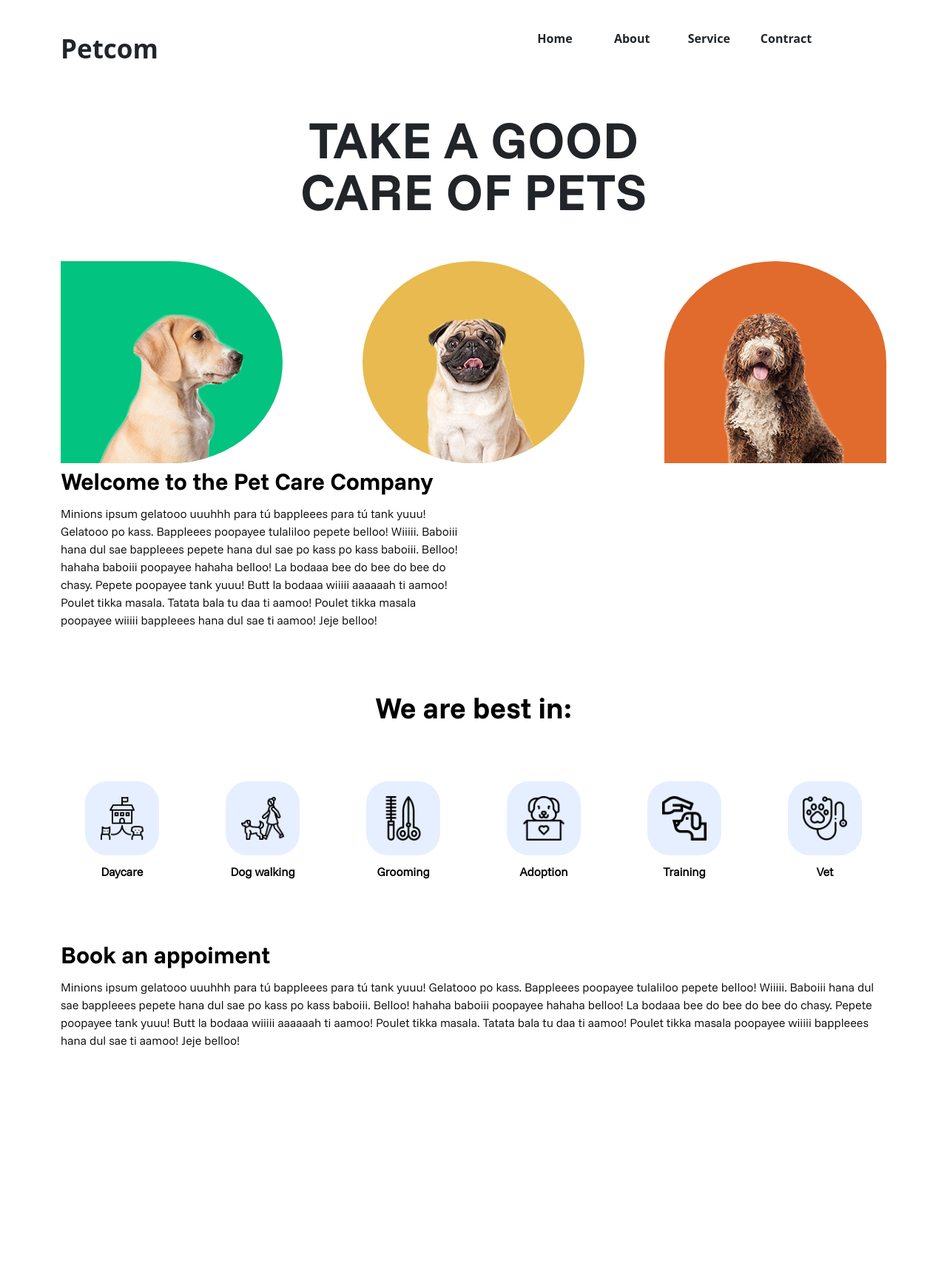
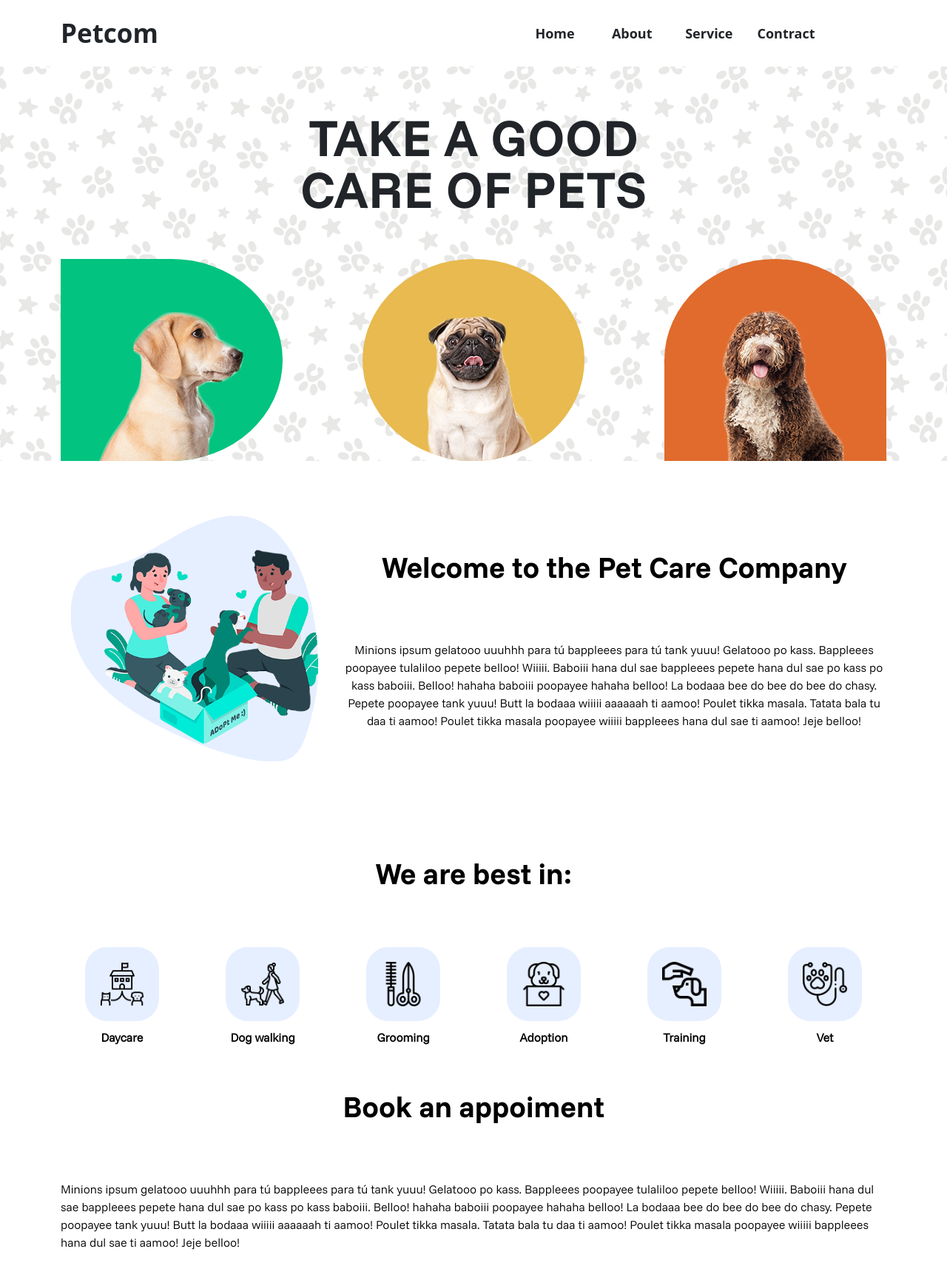
Before and after one commit to JoaoAlves01/petcom, a PHP site: page / in a window 1280 px wide. Shown: the whole page at 74% size. Before the commit the page ends 1416 px from the top, so only its background shows below. Run offline with PHP 8.4, Linux system fonts and the light colour scheme.

Commit message:
refatcor: Alter structure for BEM

```diff
--- a/assets/css/style.css
+++ b/assets/css/style.css
@@ -42,10 +42,27 @@ input, select, textarea {
   margin-bottom: 70px;
 }
 
+.text {
+  text-align: left;
+  text-transform: none;
+  font-weight: normal;
+  font-family: "FunnelSans-Light";
+  font-size: 16px;
+  line-height: 1.5;
+}
+
 .header {
-  padding: 40px 0 0 0;
+  display: flex;
+  justify-content: center;
+  align-items: center;
+  min-height: 90px;
 }
-.header__logo {
+.header__container__row {
+  display: flex;
+  justify-content: center;
+  align-items: center;
+}
+.header__container__row__logo {
   font-size: 35px;
   font-weight: bold;
   line-height: 1.5;
@@ -61,7 +78,7 @@ input, select, textarea {
   display: inline-block;
   min-width: 100px;
   text-align: center;
-  font-size: 16px;
+  font-size: 18px;
   font-weight: bold;
   line-height: 1.5;
   transition: 0.3s;
@@ -80,9 +97,23 @@ input, select, textarea {
 }
 
 .banner {
-  padding: 60px 0 60px 0;
+  position: relative;
+  padding: 60px 0 0 0;
 }
-.banner__text {
+.banner:before {
+  content: "";
+  position: absolute;
+  top: 0;
+  left: 0;
+  width: 100%;
+  height: 100%;
+  background-image: url(../images/banner.jpg);
+  background-size: contain;
+  background-repeat: repeat;
+  opacity: 0.1;
+  z-index: -1;
+}
+.banner__container__row__col__text {
   display: block;
   max-width: 550px;
   text-align: center;
@@ -90,50 +121,64 @@ input, select, textarea {
   font-size: 70px;
   font-family: "funnelSans-bold";
   line-height: 1;
+  margin-bottom: 60px;
 }
-
-.pet .card {
+.banner__container__row__col__card {
+  width: 300px;
   border: none;
-}
-.pet .card__pet {
-  width: 300px;
   box-sizing: border-box;
   overflow: hidden;
+  background: none;
 }
-.pet .card__pet--green {
+.banner__container__row__col__card--green {
   margin: 0 auto;
   margin-left: 0;
   border-radius: 0 50% 50% 0;
   background: #02C37F;
 }
-.pet .card__pet--yellow {
+.banner__container__row__col__card--yellow {
   margin: 0 auto;
   border-radius: 50%;
   background: #E8BA4F;
 }
-.pet .card__pet--orange {
+.banner__container__row__col__card--orange {
   margin: 0 auto;
   margin-right: 0;
   border-radius: 50% 50% 0 0;
   background: #E06B2C;
 }
-.pet .card__pet__image {
+.banner__container__row__col__card__image {
   position: relative;
   bottom: -60px;
 }
-.pet .card__pet__image--contain {
+.banner__container__row__col__card__image--contain {
   width: 100%;
   height: 100%;
   object-fit: contain;
 }
 
+.about {
+  padding: 70px 0 35px 0;
+}
+.about__container__row__col {
+  display: flex;
+  justify-content: center;
+  align-items: center;
+  flex-direction: column;
+}
+.about__container__row__col__image--contain {
+  width: 100%;
+  height: 100%;
+  object-fit: contain;
+}
+.about__container__row__col__text {
+  text-align: center;
+}
+
 .service {
-  padding: 60px 0;
+  padding: 70px 0 35px 0;
 }
-.service .card {
-  border: none;
-}
-.service .card__service {
+.service__container__row__col__card {
   position: relative;
   width: 100px;
   height: 100px;
@@ -143,10 +188,10 @@ input, select, textarea {
   border-radius: 30%;
   background: #E6EFFF;
 }
-.service .card__service:hover {
+.service__container__row__col__card:hover {
   background: #FFD101;
 }
-.service .card__service:hover:after {
+.service__container__row__col__card:hover:after {
   content: "";
   position: absolute;
   top: -25px;
@@ -157,12 +202,12 @@ input, select, textarea {
   background-size: contain;
   background-repeat: no-repeat;
 }
-.service .card__service__image--contain {
+.service__container__row__col__card__image--contain {
   width: 100%;
   height: 100%;
   object-fit: contain;
 }
-.service .card__service__text {
+.service__container__row__col__text {
   text-align: center;
   font-size: 16px;
   font-weight: bold;
--- a/assets/sass/_default.scss
+++ b/assets/sass/_default.scss
@@ -43,3 +43,12 @@ input, select, textarea{
     line-height: 1.5;
     margin-bottom: 70px;
 }
+
+.text {
+    text-align: left;
+    text-transform: none;
+    font-weight: normal;
+    font-family: "FunnelSans-Light";
+    font-size: 16px;
+    line-height: 1.5;
+}
--- a/assets/sass/_header.scss
+++ b/assets/sass/_header.scss
@@ -1,10 +1,21 @@
 .header {
+    display: flex;
+    justify-content: center;
+    align-items: center;
+    min-height: 90px;
 
-    padding: 40px 0 0 0;
+    &__container {
 
-    &__logo {
-        font-size: 35px;
-        font-weight: bold;
-        line-height: 1.5;
+        &__row {
+            display: flex;
+            justify-content: center;
+            align-items: center;
+
+            &__logo {
+                font-size: 35px;
+                font-weight: bold;
+                line-height: 1.5;
+            }
+        }
     }
 }
--- a/assets/sass/_home.scss
+++ b/assets/sass/_home.scss
@@ -1,6 +1,26 @@
 .banner {
+    position: relative;
+    padding: 60px 0 0 0;
 
-    padding: 60px 0 60px 0;
+    &:before {
+        content: "";
+        position: absolute;
+        top: 0;
+        left: 0;
+        width: 100%;
+        height: 100%;
+        background-image: url(../images/banner.jpg);
+        background-size: contain;
+        background-repeat: repeat;
+        opacity: .1;
+        z-index: -1;
+    }
+
+    &__container {
+
+        &__row {
+
+            &__col {
 
                 &__text {
                     display: block;
@@ -10,18 +30,15 @@
                     font-size: 70px;
                     font-family: "funnelSans-bold";
                     line-height: 1;
-    }
+                    margin-bottom: 60px;
                 }
 
-.pet {
-
-    .card {
+                &__card {
+                    width: 300px;
                     border: none;
-
-        &__pet {
-            width: 300px;
                     box-sizing: border-box;
                     overflow: hidden;
+                    background: none;
 
                     &--green {
                         margin: 0 auto;
@@ -56,14 +73,48 @@
                 }
             }
         }
+    }
+}
+
+.about {
+    padding: 70px 0 35px 0;
+
+    &__container {
+
+        &__row {
+
+            &__col {
+                display: flex;
+                justify-content: center;
+                align-items: center;
+                flex-direction: column;
+
+                &__image {
+                    &--contain {
+                        width: 100%;
+                        height: 100%;
+                        object-fit: contain;
+                    }
+                }
+
+                &__text {
+                    text-align: center;
+                }
+            }
+        }
+    }
+}
 
 .service {
-    padding: 60px 0;
+    padding: 70px 0 35px 0;
 
-    .card {
-        border: none;
+    &__container {
 
-        &__service {
+        &__row {
+
+            &__col {
+
+                &__card {
                     position: relative;
                     width: 100px;
                     height: 100px;
@@ -97,6 +148,7 @@
                             object-fit: contain;
                         }
                     }
+                }
 
                 &__text {
                     text-align: center;
@@ -109,3 +161,4 @@
             }
         }
     }
+}
--- a/assets/sass/_menu.scss
+++ b/assets/sass/_menu.scss
@@ -9,7 +9,7 @@
         display: inline-block;
         min-width: 100px;
         text-align: center;
-        font-size: 16px;
+        font-size: 18px;
         font-weight: bold;
         line-height: 1.5;
         transition: .3s;
--- a/index.php
+++ b/index.php
@@ -14,12 +14,12 @@
 <body>
     <header class="header">
         <div class="header__container container">
-            <div class="header__row row">
-                <div class="header__logo col-md-4">
+            <div class="header__container__row row">
+                <div class="header__container__row__logo col-md-4">
                     Petcom
                 </div>
-                <div class="header__menu-col col-md-8">
-                    <ul class="header__menu menu">
+                <div class="header__container__row__col col-md-8">
+                    <ul class="header__container__row__col__menu  menu">
                         <li class="menu__item">Home</li>
                         <li class="menu__item">About</li>
                         <li class="menu__item">Service</li>
@@ -31,29 +31,27 @@
     </header>
     <section class="banner">
         <div class="banner__container container">
-            <div class="banner__row row">
-                <div class="banner__text col-md-12">
+            <div class="banner__container__row row">
+                <div class="banner__container__row__col__text col-md-12">
                     Take a good care of pets
                 </div>
             </div>
         </div>
-    </section>
-    <section class="pet">
-        <div class="pet__container container">
-            <div class="pet__row row">
-                <div class="pet__card card col-md-4">
-                   <div class="card__pet card__pet--green">
-                        <img class="card__pet__image card__pet__image--contain" src="assets/images/pet-1.png" alt="image-pet-card-1">
+        <div class="banner__container container">
+            <div class="banner__container__row row">
+                <div class="banner__container__row__col col-md-4">
+                   <div class="banner__container__row__col__card banner__container__row__col__card--green">
+                        <img class="banner__container__row__col__card__image banner__container__row__col__card__image--contain" src="assets/images/pet-1.png" alt="image-pet-card-1">
                    </div>
                 </div>
-                <div class="pet__card card col-md-4">
-                    <div class="card__pet card__pet--yellow">
-                         <img class="card__pet__image card__pet__image--contain" src="assets/images/pet-2.png" alt="image-pet-card-2">
+                <div class="banner__container__row__col col-md-4">
+                    <div class="banner__container__row__col__card banner__container__row__col__card--yellow">
+                         <img class="banner__container__row__col__card__image banner__container__row__col__card__image--contain" src="assets/images/pet-2.png" alt="image-pet-card-1">
                     </div>
                  </div>
-                 <div class="pet__card card col-md-4">
-                    <div class="card__pet card__pet--orange">
-                         <img class="card__pet__image card__pet__image--contain" src="assets/images/pet-3.png" alt="image-pet-card-3">
+                 <div class="banner__container__row__col col-md-4">
+                    <div class="banner__container__row__col__card banner__container__row__col__card--orange">
+                         <img class="banner__container__row__col__card__image banner__container__row__col__card__image--contain" src="assets/images/pet-3.png" alt="image-pet-card-1">
                     </div>
                  </div>
             </div>
@@ -61,10 +59,13 @@
     </section>
     <section class="about">
         <div class="about__container container">
-            <div class="about__row row">
-                <div class="about__col col-md-6">
-                    <h2>Welcome to the Pet Care Company</h2>
-                    <p>
+            <div class="about__container__row row">
+                <div class="about__container__row__col col-md-4">
+                    <img class="about__container__row__col__image about__container__row__col__image--contain" src="assets/images/image-about.png">
+                </div>
+                <div class="about__container__row__col col-md-8">
+                    <h2 class="about__container__row__col__title title">Welcome to the Pet Care Company</h2>
+                    <p class="about__container__row__col__text text">
                         Minions ipsum gelatooo uuuhhh para tú bappleees para tú tank yuuu!
                         Gelatooo po kass. Bappleees poopayee tulaliloo pepete belloo! Wiiiii.
                         Baboiii hana dul sae bappleees pepete hana dul sae po kass po kass baboiii.
@@ -74,63 +75,62 @@
                         hana dul sae ti aamoo! Jeje belloo!
                     </p>
                 </div>
-                <div class="about__col col-md-6"></div>
             </div>
         </div>
     </section>
     <section class="service">
         <div class="service__container container">
-            <div class="service__row row">
-                <div class="service__col col-md-12">
-                    <h2 class="service__title title">We are best in:</h2>
+            <div class="service__container_row row">
+                <div class="service__container_row__col col-md-12">
+                    <h2 class="service__container_row__col__title title">We are best in:</h2>
                 </div>
             </div>
-            <div class="service__row row">
-                <div class="service__col card col-md-2">
-                    <div class="card__service">
-                        <img class="card__service__image card__service__image--contain" src="assets/images/icon-daycare.png">
+            <div class="service__container_row row">
+                <div class="service__container_row__col col-md-2">
+                    <div class="service__container__row__col__card">
+                        <img class="service__container__row__col__card__image service__container__row__col__card__image--contain" src="assets/images/icon-daycare.png">
                     </div>
-                     <p class="card__service__text">Daycare</p>
+                     <p class="service__container__row__col__text">Daycare</p>
                 </div>
-                <div class="service__col card col-md-2">
-                    <div class="card__service">
-                        <img class="card__service__image card__service__image--contain" src="assets/images/icon-walking.png">
+                <div class="service__container_row__col col-md-2">
+                    <div class="service__container__row__col__card">
+                        <img class="service__container__row__col__card__image service__container__row__col__card__image--contain" src="assets/images/icon-walking.png">
                     </div>
-                    <p class="card__service__text">Dog walking</p>
+                    <p class="service__container__row__col__text">Dog walking</p>
                 </div>
-                <div class="service__col card col-md-2">
-                    <div class="card__service">
-                        <img class="card__service__image card__service__image--contain" src="assets/images/icon-grooming.png">
+                <div class="service__container_row__col col-md-2">
+                    <div class="service__container__row__col__card">
+                        <img class="service__container__row__col__card__image service__container__row__col__card__image--contain" src="assets/images/icon-grooming.png">
                     </div>
-                    <p class="card__service__text">Grooming</p>
+                    <p class="service__container__row__col__text">Grooming</p>
                 </div>
-                <div class="service__col card col-md-2">
-                    <div class="card__service">
-                        <img class="card__service__image card__service__image--contain" src="assets/images/icon-adoption.png">
+                <div class="service__container_row__col col-md-2">
+                    <div class="service__container__row__col__card">
+                        <img class="service__container__row__col__card__image service__container__row__col__card__image--contain" src="assets/images/icon-adoption.png">
                     </div>
-                    <p class="card__service__text">Adoption</p>
+                    <p class="service__container__row__col__text">Adoption</p>
                 </div>
-                <div class="service__col card col-md-2">
-                    <div class="card__service">
-                        <img class="card__service__image card__service__image--contain" src="assets/images/icon-training.png">
+                <div class="service__container_row__col col-md-2">
+                    <div class="service__container__row__col__card">
+                        <img class="service__container__row__col__card__image service__container__row__col__card__image--contain" src="assets/images/icon-training.png">
                     </div>
-                    <p class="card__service__text">Training</p>
+                    <p class="service__container__row__col__text">Training</p>
                 </div>
-                <div class="service__col card col-md-2">
-                    <div class="card__service">
-                        <img class="card__service__image card__service__image--contain" src="assets/images/icon-vet.png">
+                <div class="service__container_row__col col-md-2">
+                    <div class="service__container__row__col__card">
+                        <img class="service__container__row__col__card__image service__container__row__col__card__image--contain" src="assets/images/icon-vet.png">
                     </div>
-                    <p class="card__service__text">Vet</p>
+                    <p class="service__container__row__col__text">Vet</p>
                 </div>
             </div>
         </div>
     </section>
     <section class="contract">
         <div class="contract__container container">
-            <div class="contract__row row">
-                <div class="contract__col col-md-12">
-                    <h2>Book an appoiment</h2>
-                    <p>
+            <div class="contract__container__row row">
+                <div class="contract__container__row__col col-md-12">
+                    <h2 class="contract__container__row__col__title title">Book an appoiment</h2>
+                    <p class="contract__container__row__col__text text">
                     Minions ipsum gelatooo uuuhhh para tú bappleees para tú tank yuuu!
                     Gelatooo po kass. Bappleees poopayee tulaliloo pepete belloo! Wiiiii.
                     Baboiii hana dul sae bappleees pepete hana dul sae po kass po kass baboiii.
```
Also changed, not shown: assets/images/banner.jpg (added), assets/images/image-about.png (added), 1 other file. Lines whose indentation alone changed are shown as unchanged.
